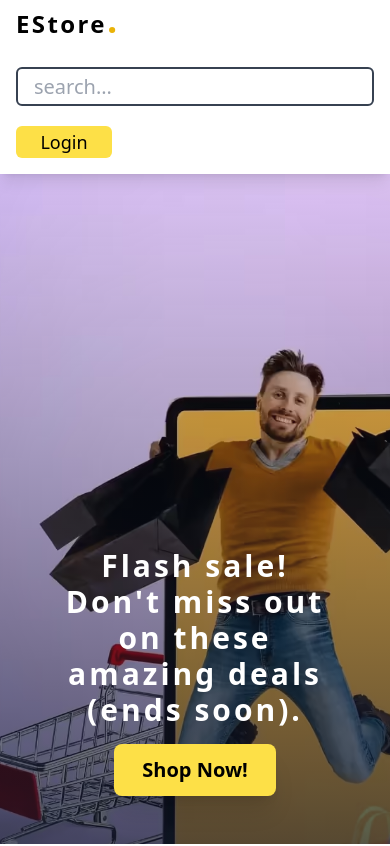
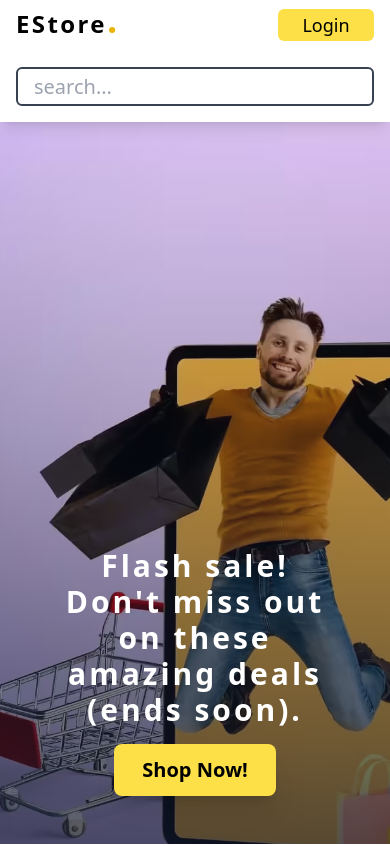
Before and after one commit to ahmed-yasser66/eshop-ecommerce, a React (Vite) app: page / in a window 390 px wide. Shown: the top 846 px of the page. Built offline with nearby package versions, Linux system fonts and the light colour scheme; no server answers.

Commit message:
fixed bugs

```diff
--- a/src/components/website/navbar/NavBar.jsx
+++ b/src/components/website/navbar/NavBar.jsx
@@ -81,7 +81,7 @@ const NavBar = () => {
           {token === undefined && (
             <>
               {/* Login btn */}
-              <Link to={"/login"} className="mt-1 order-4">
+              <Link to={"/login"} className="mt-1 md:order-4">
                 <button className="text-lg bg-yellow-300 w-24 font-medium rounded-md h-8  cursor-pointer hover:bg-yellow-400 hover:text-white">
                   <span>Login</span>
                 </button>
```
